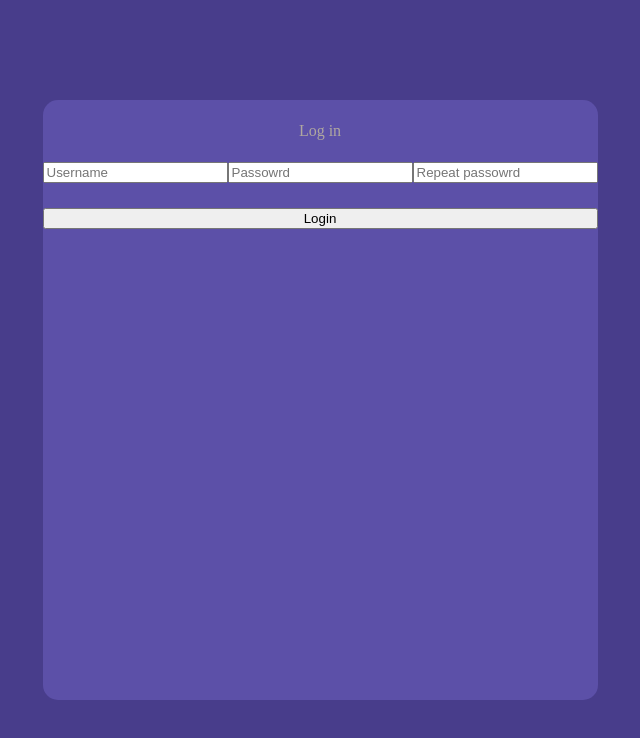
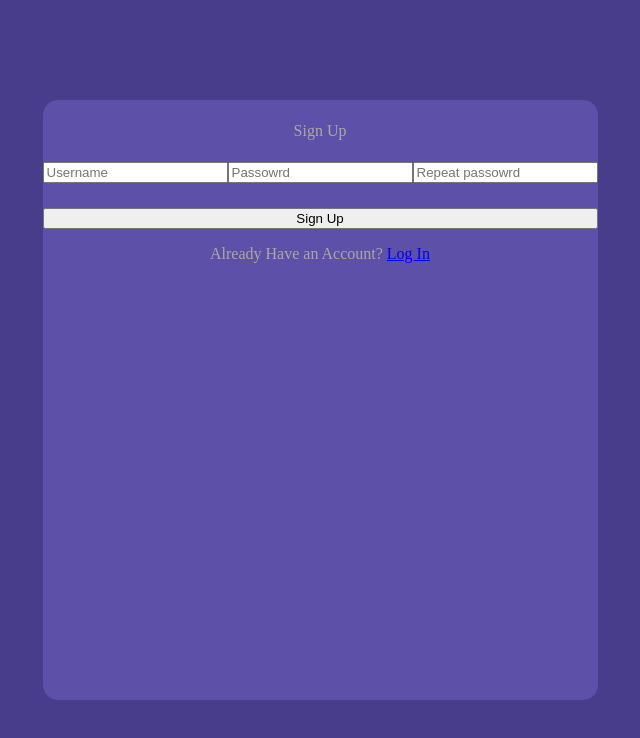
Before and after one commit to AghajanyanA/chatapp, a React (Create React App) app in the folder client/: page /register in a window 1280 px wide. Shown: the top 738 px of the page, without its empty margins (320-960 px from the left). Built offline with nearby package versions, Linux system fonts and the light colour scheme; no server answers.

Commit message:
refacroting

```diff
--- a/client/src/Components/Pages/Login/Login.tsx
+++ b/client/src/Components/Pages/Login/Login.tsx
@@ -1,5 +1,5 @@
 import { useState, useContext } from 'react'
-import { useNavigate } from 'react-router-dom'
+import { Link, useNavigate } from 'react-router-dom'
 import { SocketContext } from '../../../App'
 import style from './Login.module.css'
 
@@ -39,6 +39,7 @@ const Login = () => {
             </div>
             <input type="submit" value="Login" />
         </form>
+        <p>No Account? No Worries! <Link to='/register'>Register Now!</Link></p>
     </div>
 }
 
--- a/client/src/Components/Pages/Register/Register.tsx
+++ b/client/src/Components/Pages/Register/Register.tsx
@@ -1,5 +1,5 @@
 import { useState, useContext } from 'react'
-import { useNavigate } from 'react-router-dom'
+import { Link, useNavigate } from 'react-router-dom'
 import { SocketContext } from '../../../App'
 import style from './Register.module.css'
 
@@ -30,7 +30,7 @@ const Register = () => {
                 alert("Passwords do not match")
                 return
             }
-            socket.emit('create-users-file', JSON.stringify({username: credentials.username, password: credentials.password}))
+            socket.emit('create-users-file', {username: credentials.username, password: credentials.password})
             // navigate('/chat')
             setCredentials(emptyCredentials)
         }
@@ -46,15 +46,16 @@ const Register = () => {
     }
 
     return <div className={style.wrapper}>
-        <header>Log in</header>
+        <header>Sign Up</header>
         <form onSubmit={handleLogin} className={style.form} >
             <div className={style.credentials}>
                 <input type="text" placeholder='Username' autoComplete='username' value={credentials.username} onChange={handleUserChange} />
                 <input type="password" placeholder='Passowrd' autoComplete='current-password' value={credentials.password} onChange={handlePassChange} />
                 <input type="password" placeholder='Repeat passowrd' autoComplete='current-password' value={credentials.repeat_password} onChange={handleRepPassChange} />
             </div>
-            <input type="submit" value="Login" />
+            <input type="submit" value="Sign Up" />
         </form>
+        <p>Already Have an Account? <Link to='/'>Log In</Link></p>
     </div>
 }
 
```
